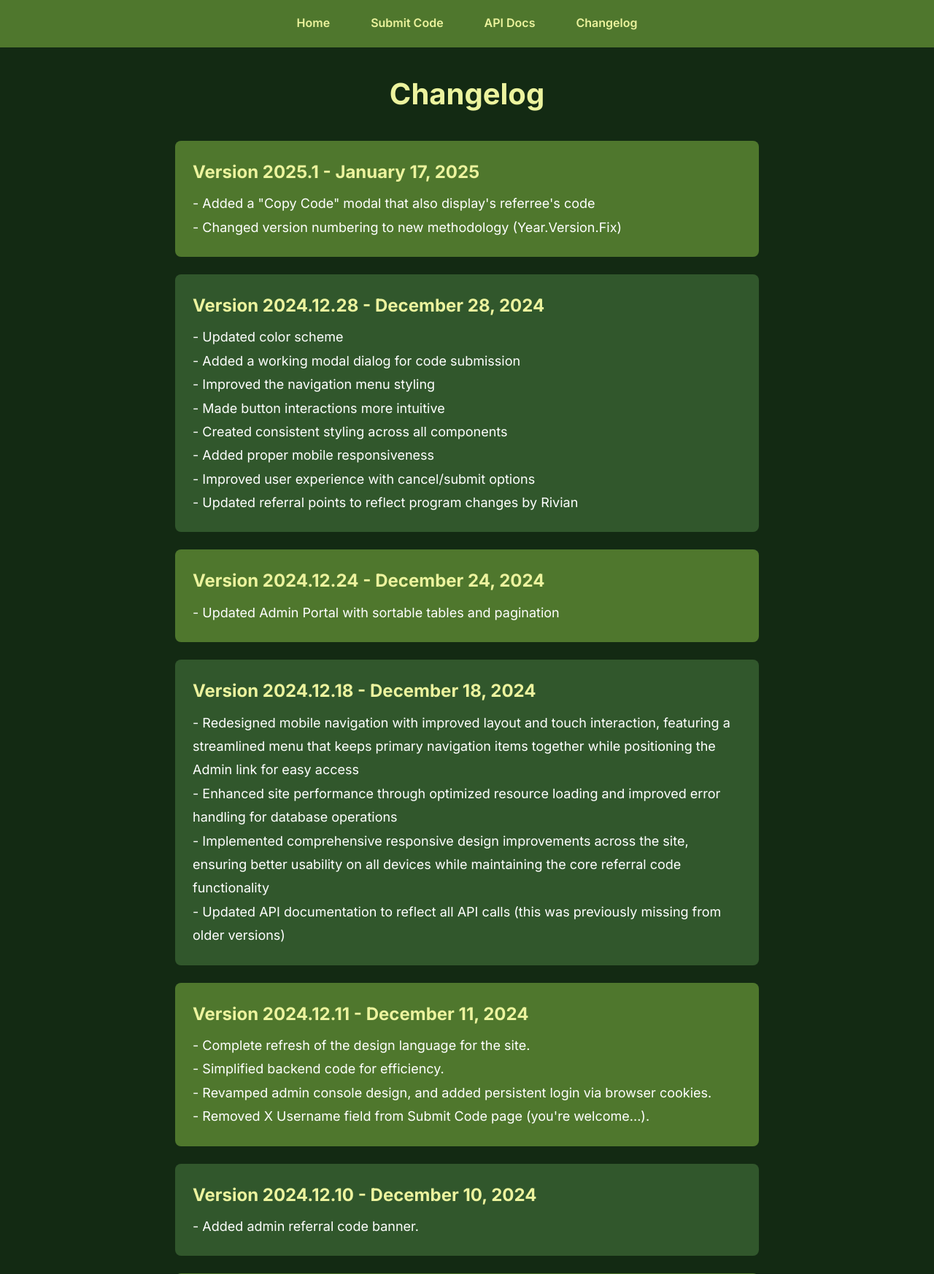
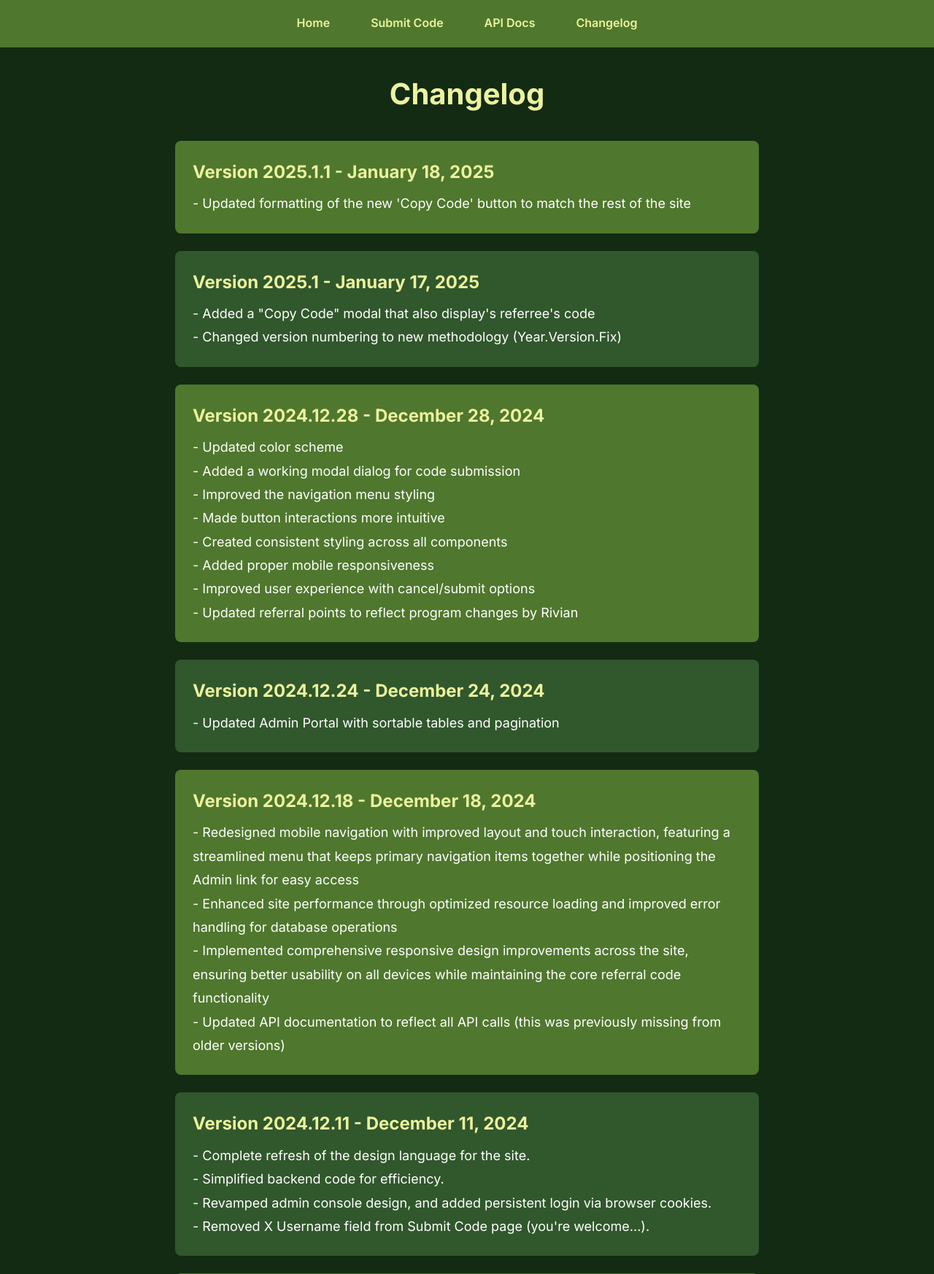
Before and after one commit to ZakWinnick/CodeToAdventure, a PHP site: page /changelog.html in a window 1280 px wide. Shown: the part 116-1862 px from the top of the page at 73% size. Run offline with PHP 8.4, Linux system fonts and the light colour scheme.

Commit message:
Versioning

```diff
--- a/changelog.html
+++ b/changelog.html
@@ -181,6 +181,11 @@
             <h1>Changelog</h1>
 
             <div class="entry">
+                <h3>Version 2025.1.1 - January 18, 2025</h3>
+                <P>- Updated formatting of the new 'Copy Code' button to match the rest of the site</P>
+            </div>
+
+            <div class="entry">
                 <h3>Version 2025.1 - January 17, 2025</h3>
                 <P>- Added a "Copy Code" modal that also display's referree's code</P>
                 <p>- Changed version numbering to new methodology (Year.Version.Fix)</p>
--- a/index.php
+++ b/index.php
@@ -560,7 +560,7 @@
         </p>
         <div class="footer-links">
             <a href='https://zak.codetoadventure.com' class="footer-link" target='_blank' rel='noopener noreferrer'>Zak's Referral Code</a>
-            <a href='changelog.html' class="footer-link" target='_blank' rel='noopener noreferrer'>Version 2025.1</a>
+            <a href='changelog.html' class="footer-link" target='_blank' rel='noopener noreferrer'>Version 2025.1.1</a>
             <a href="mailto:admin@codetoadventure.com" class="footer-link" target='_blank' rel='noopener noreferrer'>E-mail the admin</a>
         </div>
     </footer>
```
